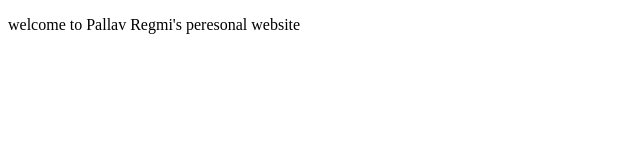
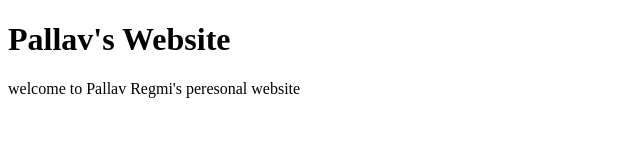
Before and after one commit to regmi2/regmi2.github.io, a plain HTML site: page index.html in a window 1280 px wide. Shown: the whole page, without its empty margins (0-640 px from the left). Drawn offline with Linux system fonts and the light colour scheme.

Commit message:
added header

```diff
--- a/index.html
+++ b/index.html
@@ -4,6 +4,7 @@
     <title> Pallav Regmi </title>
   </head>
   <body>
+    <h1> Pallav's Website </h1>
     <p> welcome to Pallav Regmi's peresonal website </p>
   </body>
 </html>
```
Lines whose indentation alone changed are shown as unchanged.
